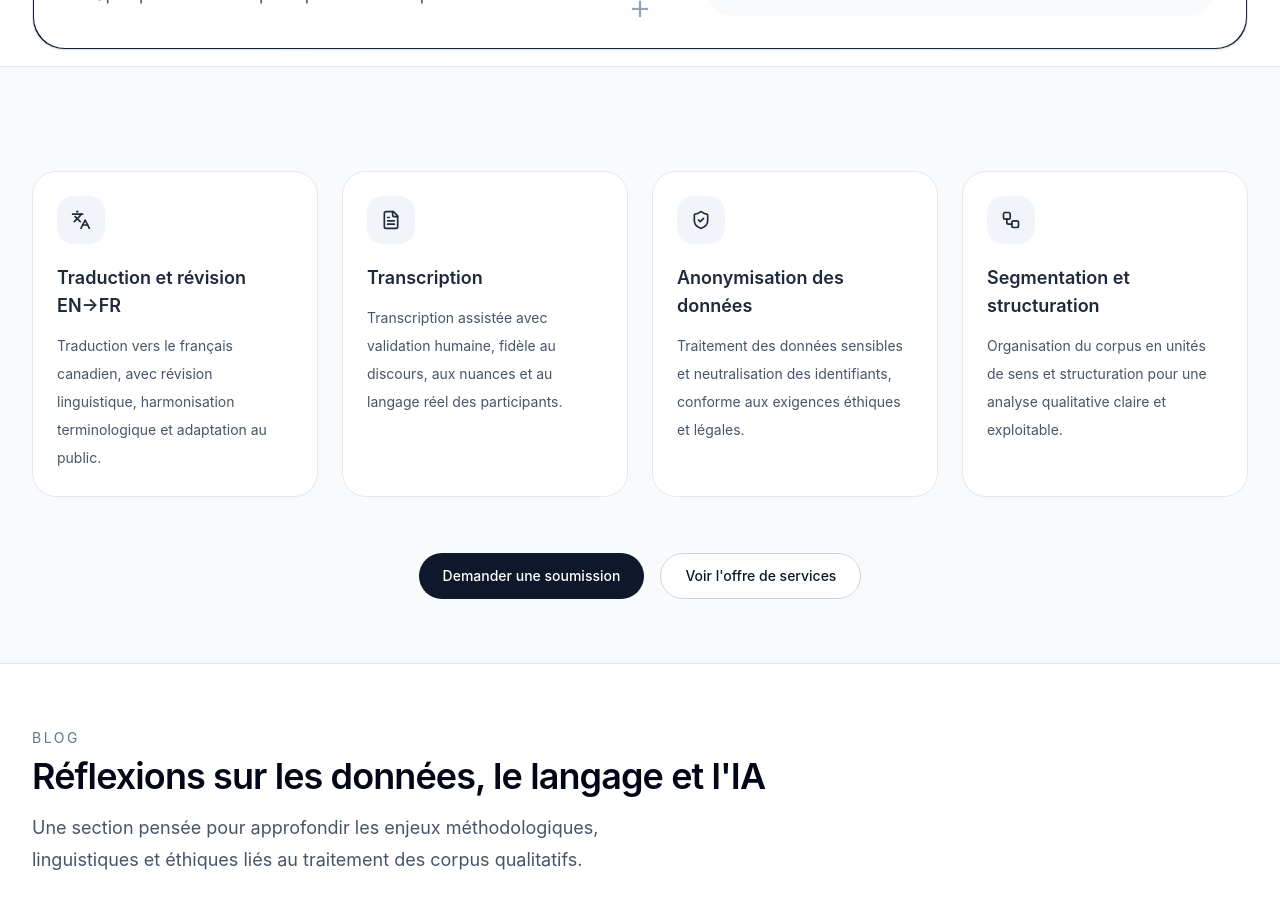
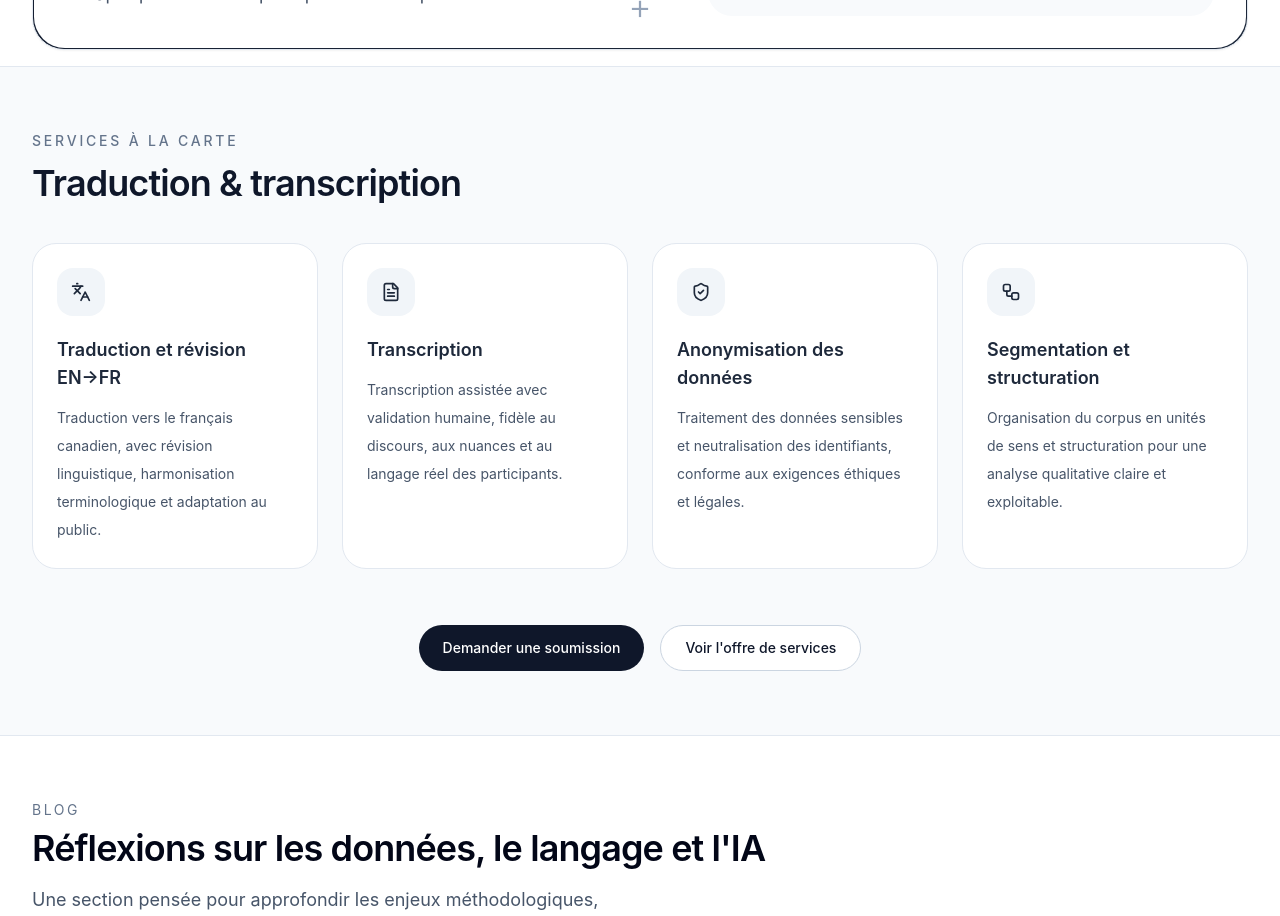
Before and after one commit to momopro21/vidame-recherche, a React (Vite) app: page / in a window 1280 px wide. Shown: the part 2720-3636 px from the top of the page. Built offline with nearby package versions, Linux system fonts and the light colour scheme; the HTML template or start-up script is replaced by a standard one.

Commit message:
Update App.tsx

```diff
--- a/src/App.tsx
+++ b/src/App.tsx
@@ -538,7 +538,11 @@ function Shell({
           {/* ===== VIDAME_REPERE_SECTION_SERVICES_ACCUEIL ===== */}
           <section className="border-y border-slate-200 bg-slate-50">
             <div className="mx-auto max-w-7xl px-4 py-16 md:px-8">
-              <div className="mt-10 grid gap-6 md:grid-cols-2 xl:grid-cols-4">
+              <SectionTitle
+                eyebrow="Services à la carte"
+                title="Traduction & transcription"
+                 />
+                <div className="mt-10 grid gap-6 md:grid-cols-2 xl:grid-cols-4">
                 {services.map((service) => {
                   const Icon = service.icon;
                   return (
```
